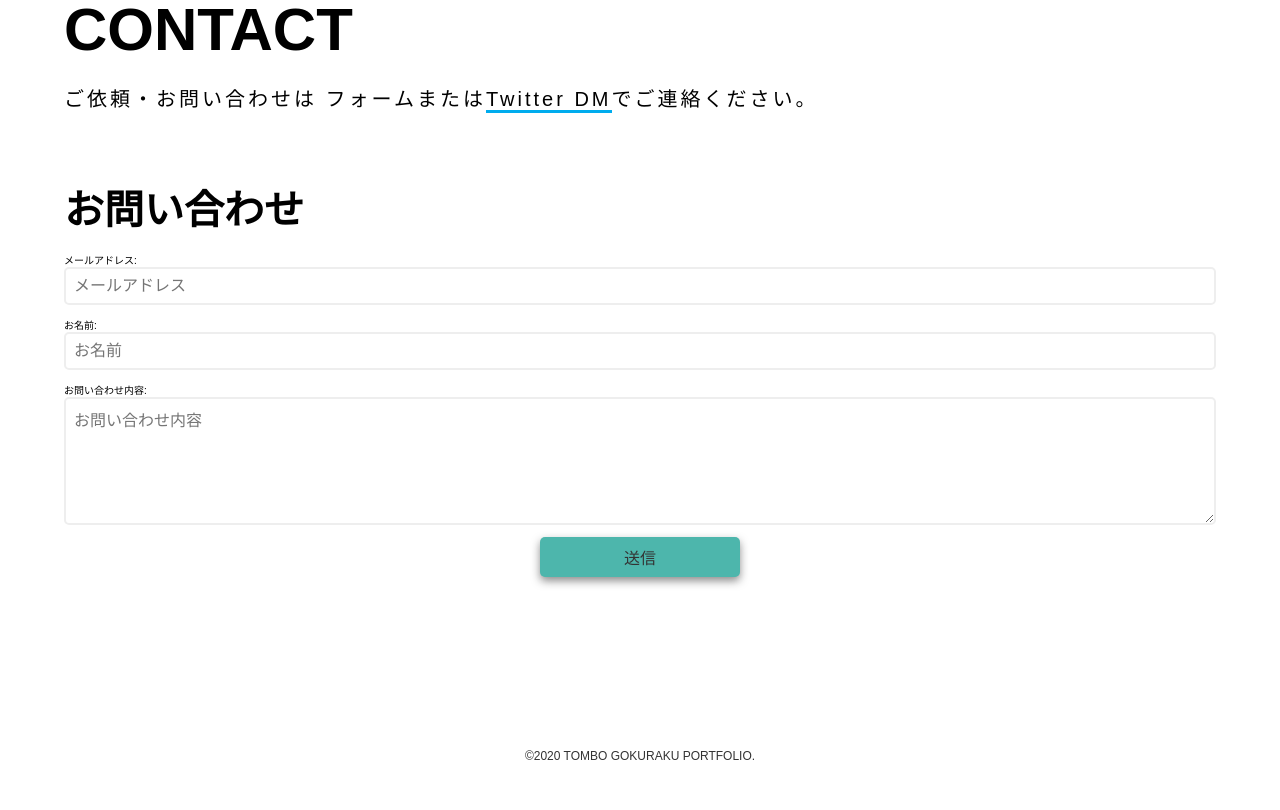
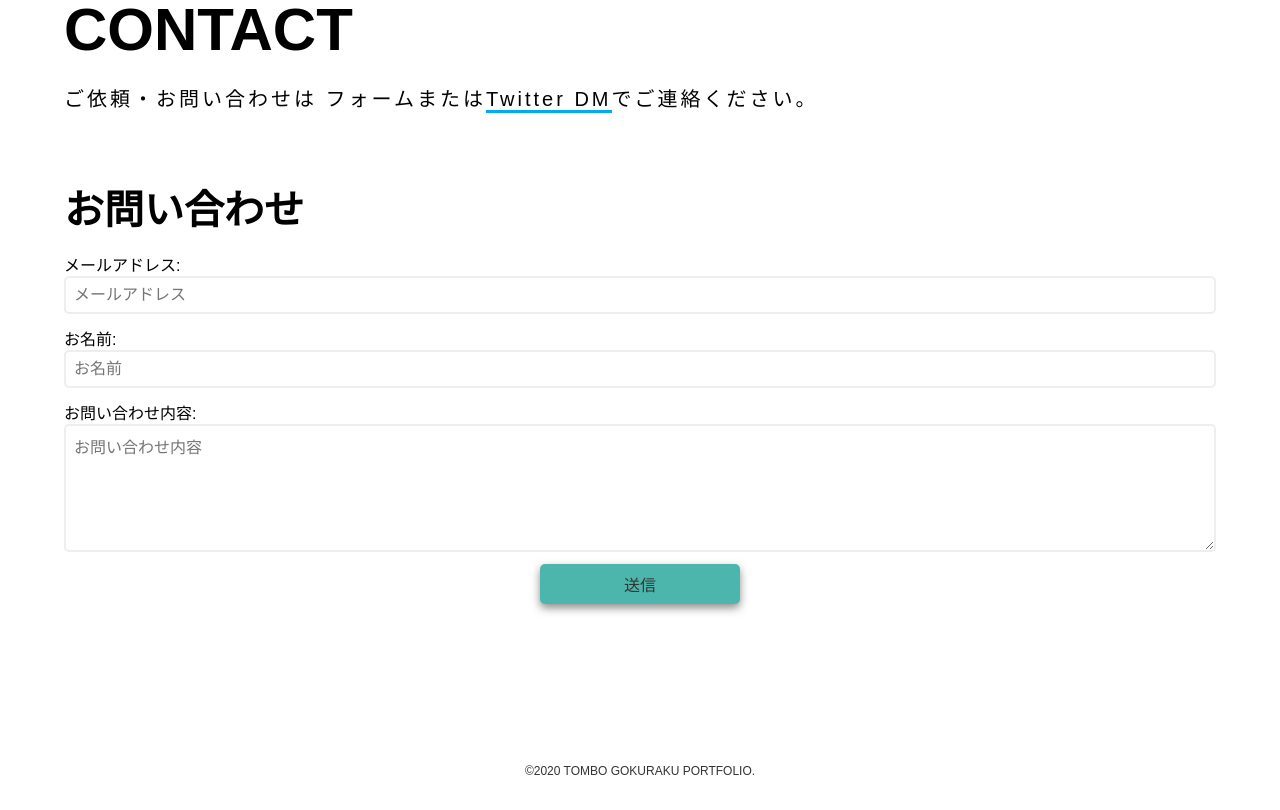
Before and after one commit to tombo-gokuraku/portfolio, a React (Create React App) app: page / in a window 1280 px wide. Shown: the part 2060-2870 px from the top of the page. Built offline with nearby package versions, Linux system fonts and the light colour scheme; the HTML template or start-up script is replaced by a standard one.

Commit message:
add style to GoogleForm

```diff
--- a/src/App.scss
+++ b/src/App.scss
@@ -345,20 +345,13 @@ a:active {
   border-bottom: 3px solid $twitter-color;
 }
 
-#inqform {
+.form {
   display: flex;
   justify-content: center;
   flex-direction: column;
-}
+  font-size: 1.6rem;
 
-.inq-title {
-  font-size: 1.8rem;
-  font-weight: bold;
-  margin-bottom: 16px;
-}
-
-#inqform input,
-textarea {
+  &__input {
     font-size: 1.6rem;
     border: 2px solid #eee;
     border-radius: 5px;
@@ -366,17 +359,17 @@ textarea {
     padding: 8px;
   }
 
-input#submit {
+  &__submit {
     align-self: center;
     width: 200px;
-  border: none;
     color: #333;
     background-color: $primary-bg-color;
+    font-size: 1.6rem;
+    padding: 8px;
+    border: none;
+    border-radius: 5px;
     box-shadow: 0 4px 8px rgba(30, 30, 30, 0.5);
   }
-
-#hidden_iframe {
-  display: none;
 }
 
 .footer {
```
Also changed, not shown: 1 other file (tests, documents, lock files or other folders). Lines whose indentation alone changed are shown as unchanged.
